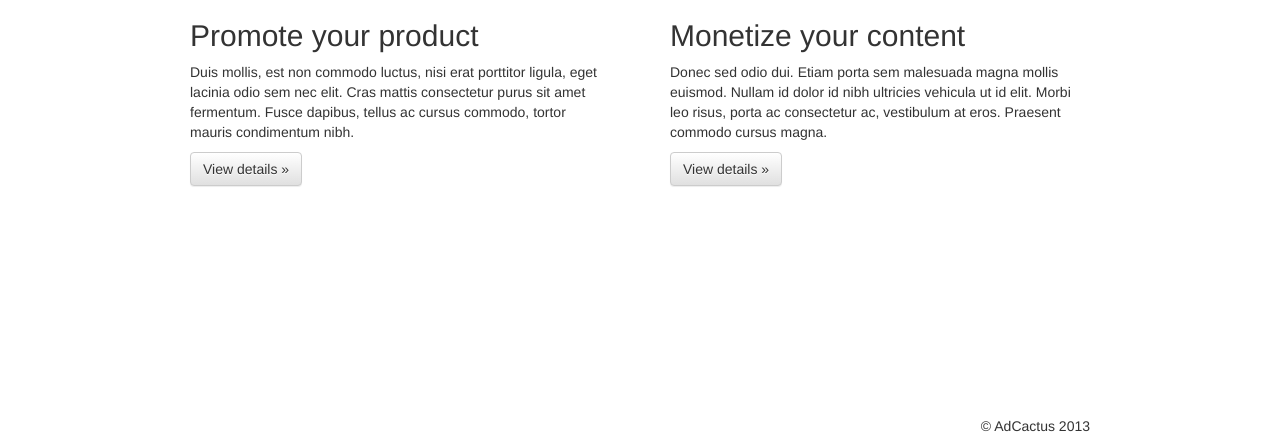
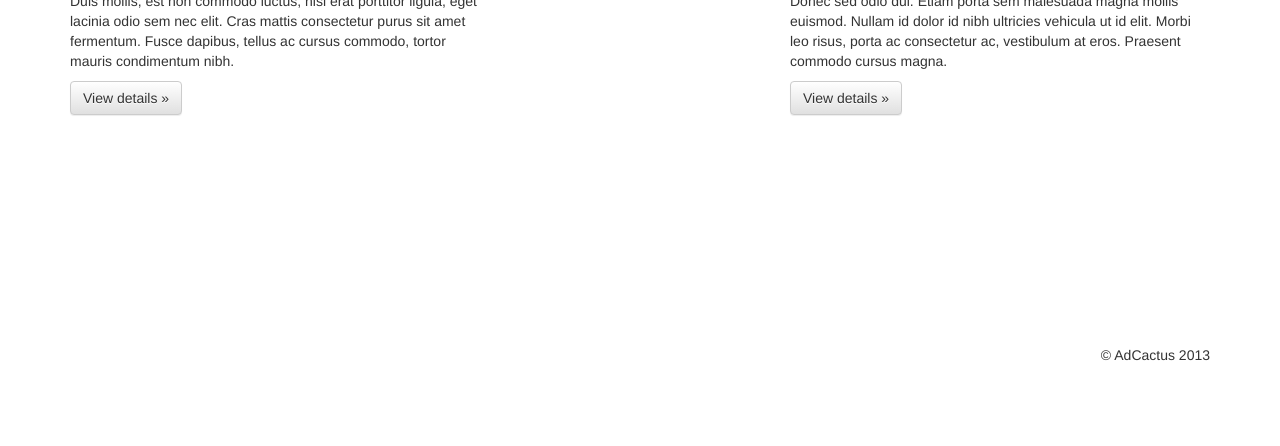
Before and after one commit to supremehaxor/AdCactus, a Django app: page / in a window 1280 px wide. Shown: the part 798-1244 px from the top of the page. After the commit the page ends 1159 px from the top, so only its background shows below. Run offline with Django 3.2, Linux system fonts and the light colour scheme; some libraries are stand-ins or nearby versions.

Commit message:
changed some spacing

```diff
--- a/adsocial/templates/base.html
+++ b/adsocial/templates/base.html
@@ -19,19 +19,15 @@
         padding-bottom: 40px;
       }
 
-      .content {
-        width: 900px;
-        margin: 0 auto;
+      .header {
+        box-shadow: 0 2px 3px rgba(0,0,0,0.3);
+        -webkit-box-shadow: 0 2px 3px rgba(0,0,0,0.3);
+        -moz-box-shadow: 0 2px 3px rgba(0,0,0,0.3);
       }
 
-      .navbar {
-/*        position: static;
-        height: 70px;*/
+      .header-inner {
         font-family: "Droid Sans";
         font-size: 18px;
-/*        box-shadow: 0 2px 3px rgba(0,0,0,0.3);
-        -webkit-box-shadow: 0 2px 3px rgba(0,0,0,0.3);
-        -moz-box-shadow: 0 2px 3px rgba(0,0,0,0.3);*/
       }
 
       .footer {
@@ -65,7 +61,7 @@
   </head>
 
   <body>
-    <div class="content-container">
+    <div class="wrapper">
         <div class="header">
             <div class="header-inner container">
                 <a href="#" class="pull-left"><img src="{{ STATIC_URL }}/img/logo.jpg" style="height: 50px;"></a>
@@ -77,7 +73,7 @@
        {% block content-wrap %}
        {% endblock %}
 
-        <div class="content">
+        <div class="container">
 
             {% block content %}
             {% endblock %}
--- a/adsocial/templates/main/home.html
+++ b/adsocial/templates/main/home.html
@@ -63,7 +63,7 @@
                             <div class="accent"></div>
                             <div class="heading-wrapper">
                                 <div class="heading">Publisher</div>
-                                <div class="subheading"><span class="glyphicon glyphicon-arrow-right pull-left" style="color: grey;"></span><span class="pull-right" style="width: 120px;">Monetize your content</span></div>
+                                <div class="subheading"><span class="glyphicon glyphicon-arrow-right pull-left" style="color: grey;"></span><span class="pull-right" style="width: 150px;">Monetize your content</span></div>
                             </div>
                         </div>
                     </a>
@@ -74,7 +74,7 @@
                             <div class="accent"></div>
                             <div class="heading-wrapper">
                                 <div class="heading">Advertiser</div>
-                                <div class="subheading"><span class="glyphicon glyphicon-arrow-right pull-left" style="color: grey;"></span><span class="pull-right" style="width: 120px;">Promote your product</span></div>
+                                <div class="subheading"><span class="glyphicon glyphicon-arrow-right pull-left" style="color: grey;"></span><span class="pull-right" style="width: 150px;">Promote your product</span></div>
                             </div>
                         </div>
                     </a>
```
